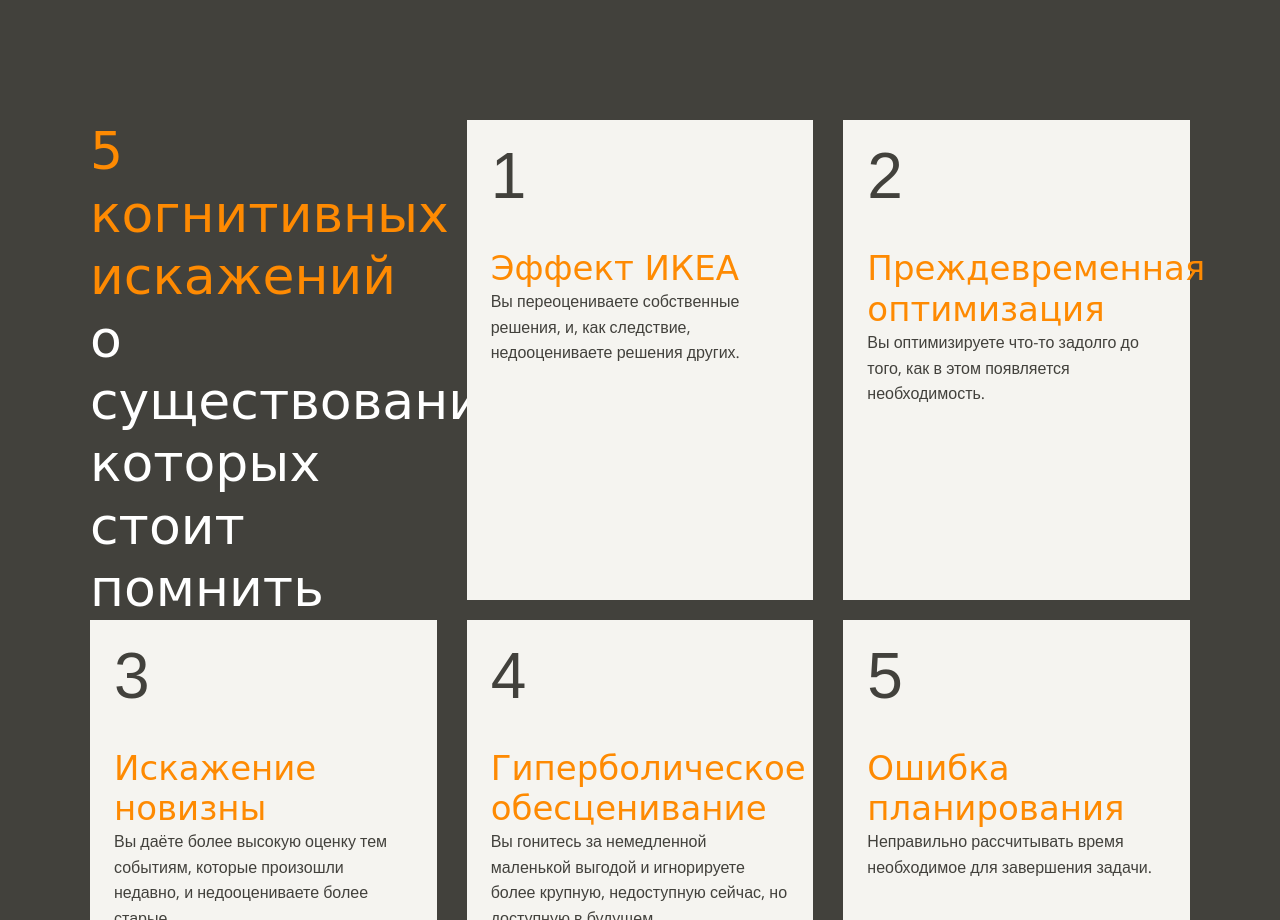
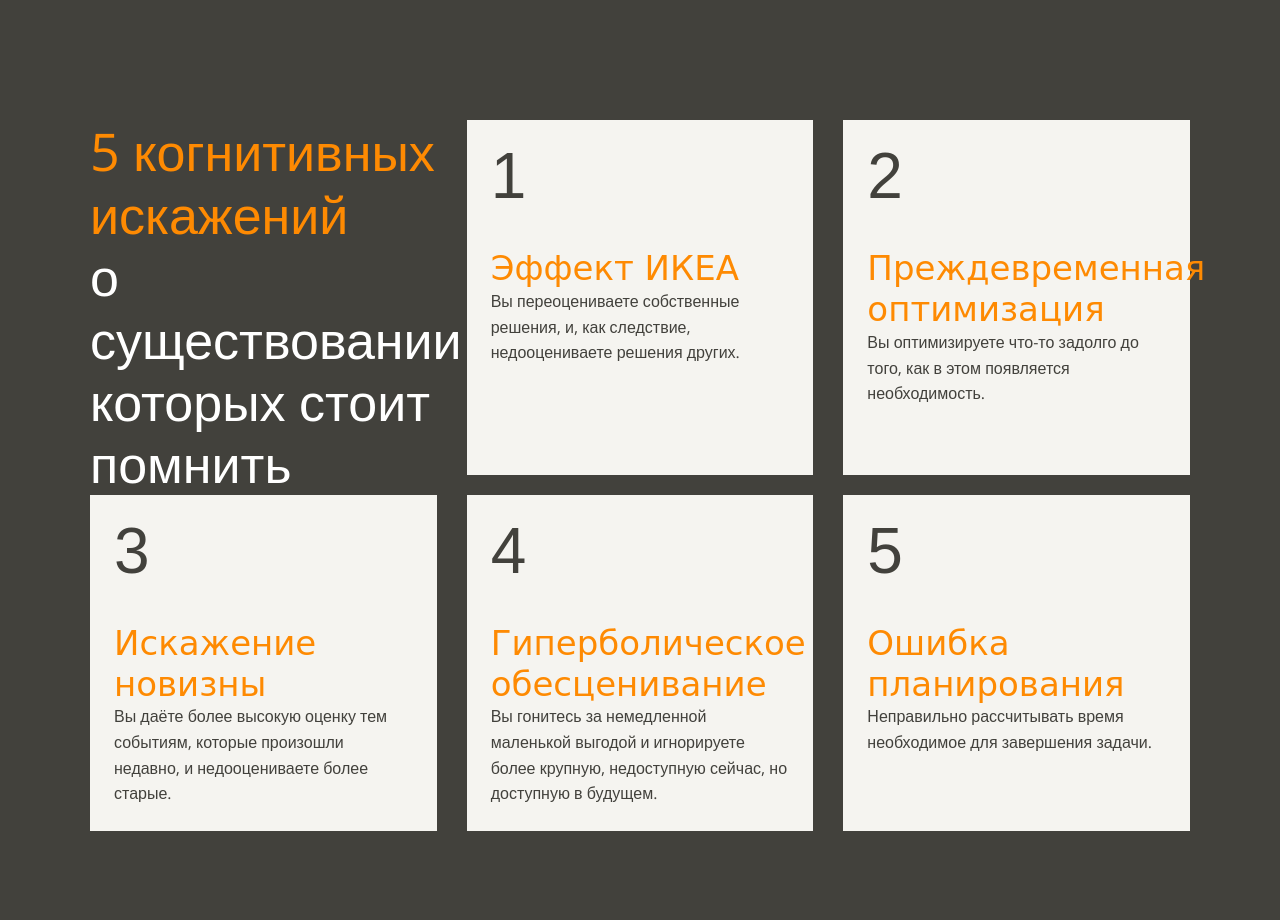
Before and after one commit to dnt-wrd/layout-designer-project-lvl1, a website: page src/index.html in a window 1280 px wide. Shown: the part 1800-2720 px from the top of the page. Drawn offline with nearby package versions, Linux system fonts and the light colour scheme; grey boxes are pictures that could not be loaded; a web font is replaced by a local one.

Commit message:
fix xz 4e

```diff
--- a/src/index.html
+++ b/src/index.html
@@ -65,7 +65,7 @@
 
   <section id="navigation">
     <nav class="container flex wrap columns-3 space-between">
-      <p class="px52 margin20">
+      <p class="px52">
         <span class="orange">5 когнитивных искажений </span>
         <br>
         <span class="white">о существовании которых стоит помнить</span>
--- a/src/styles/style.css
+++ b/src/styles/style.css
@@ -273,6 +273,13 @@
 }
 
 .px52 {
+  font-size: 52px;
+  line-height: 1.2em;
+}
+
+/**
+.px52 {
+
 margin: 0;
 padding: 0;
 
@@ -283,7 +290,7 @@
 font-style: normal;
 line-height: 1.2em;
 }
-
+**/
 .footer-div {
 padding: 50px 70px;
 
```
Lines whose indentation alone changed are shown as unchanged.
